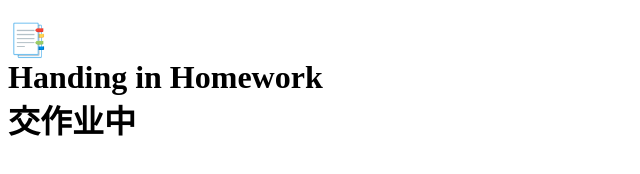
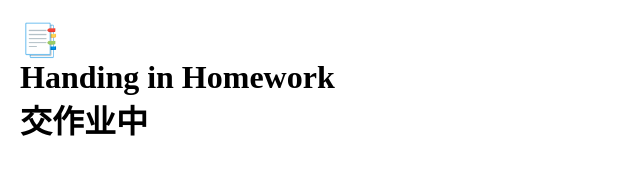
Before and after one commit to Quinn0823/snapshot-12.2.2, a plain HTML site: page vmeeting/homework.html in a window 1280 px wide. Shown: the whole page, without its empty margins (0-640 px from the left). Drawn offline with Linux system fonts and the light colour scheme; files that its build step writes are made by us from their sources.

Commit message:
Update homework.html

```diff
--- a/vmeeting/homework.html
+++ b/vmeeting/homework.html
@@ -18,7 +18,7 @@
     <base href="/snapshot-12.2.2/">
     <link rel="icon" href="favicon.ico">
 
-    <link rel="stylesheet" type="text/css" href=css/vmeeting/page.css" />
+    <link rel="stylesheet" type="text/css" href="css/vmeeting/page.css" />
 
     <script src="https://kit.fontawesome.com/7e7ae8b232.js" crossorigin="anonymous"></script>
 
```
